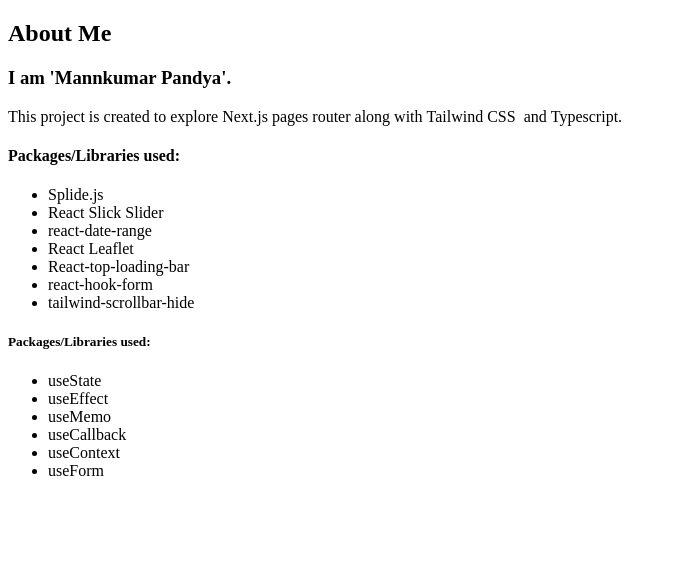
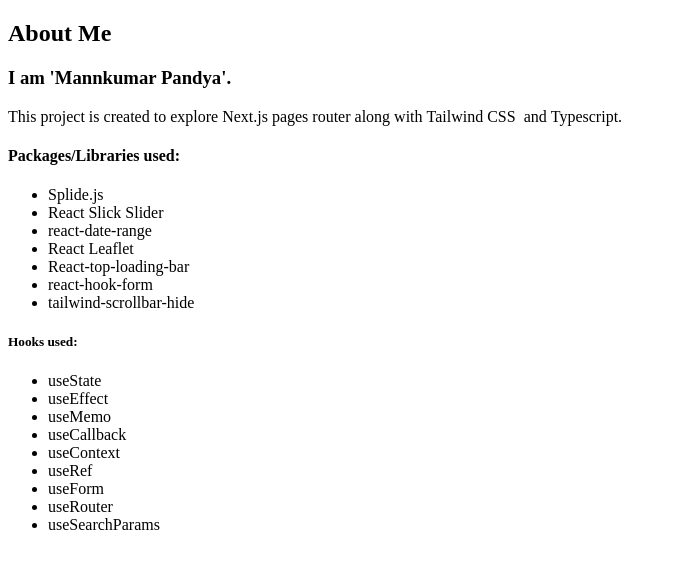
Before and after one commit to Mannkp/Mann-Airbnb-Clone, a Next.js app: page /about in a window 1280 px wide. Shown: the top 568 px of the page, without its empty margins (0-676 px from the left). Built offline with nearby package versions, Linux system fonts and the light colour scheme.

Commit message:
about page changes

```diff
--- a/src/components/ScrollCards/ScrollCards.tsx
+++ b/src/components/ScrollCards/ScrollCards.tsx
@@ -78,7 +78,7 @@
           {data?.map((item: Cards_Data, index: number) => {
             return (
               <div className="py-6 px-1 md:pr-3 md:px-0" key={index}>
-                <Link href={"/d"} className="group">
+                <Link href={"#"} className="group">
                   <div className="relative min-w-80 min-h-80">
                     <Image
                       src={item?.img}
--- a/src/pages/about/index.tsx
+++ b/src/pages/about/index.tsx
@@ -27,16 +27,17 @@
         <li>react-hook-form</li>
         <li>tailwind-scrollbar-hide</li>
       </ul>
-      <h5 className="pt-6 text-lg font-mono text-red-400">
-        Packages/Libraries used:
-      </h5>
+      <h5 className="pt-6 text-lg font-mono text-red-400">Hooks used:</h5>
       <ul>
         <li>useState</li>
         <li>useEffect</li>
         <li>useMemo</li>
         <li>useCallback</li>
         <li>useContext</li>
+        <li>useRef</li>
         <li>useForm</li>
+        <li>useRouter</li>
+        <li>useSearchParams</li>
       </ul>
     </div>
   );
```
